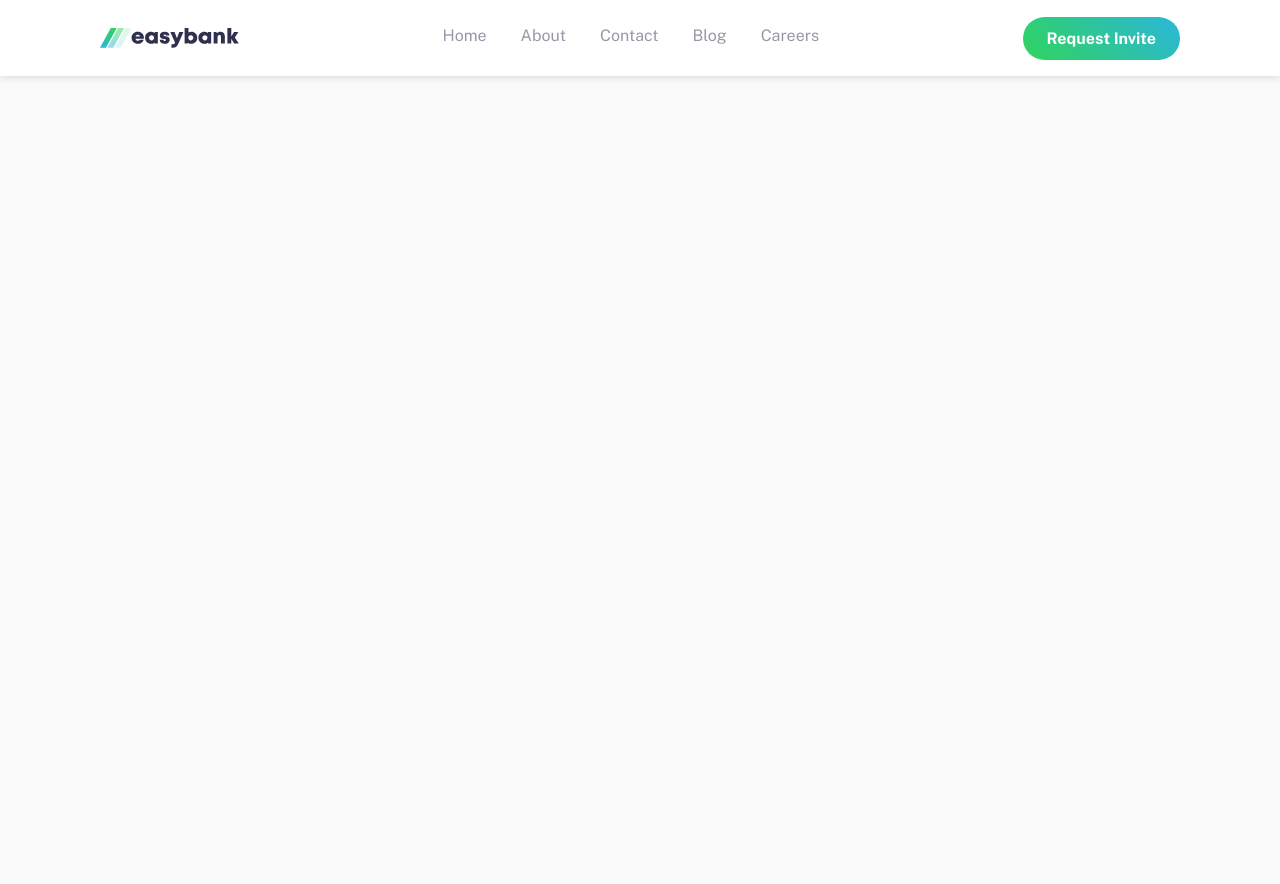
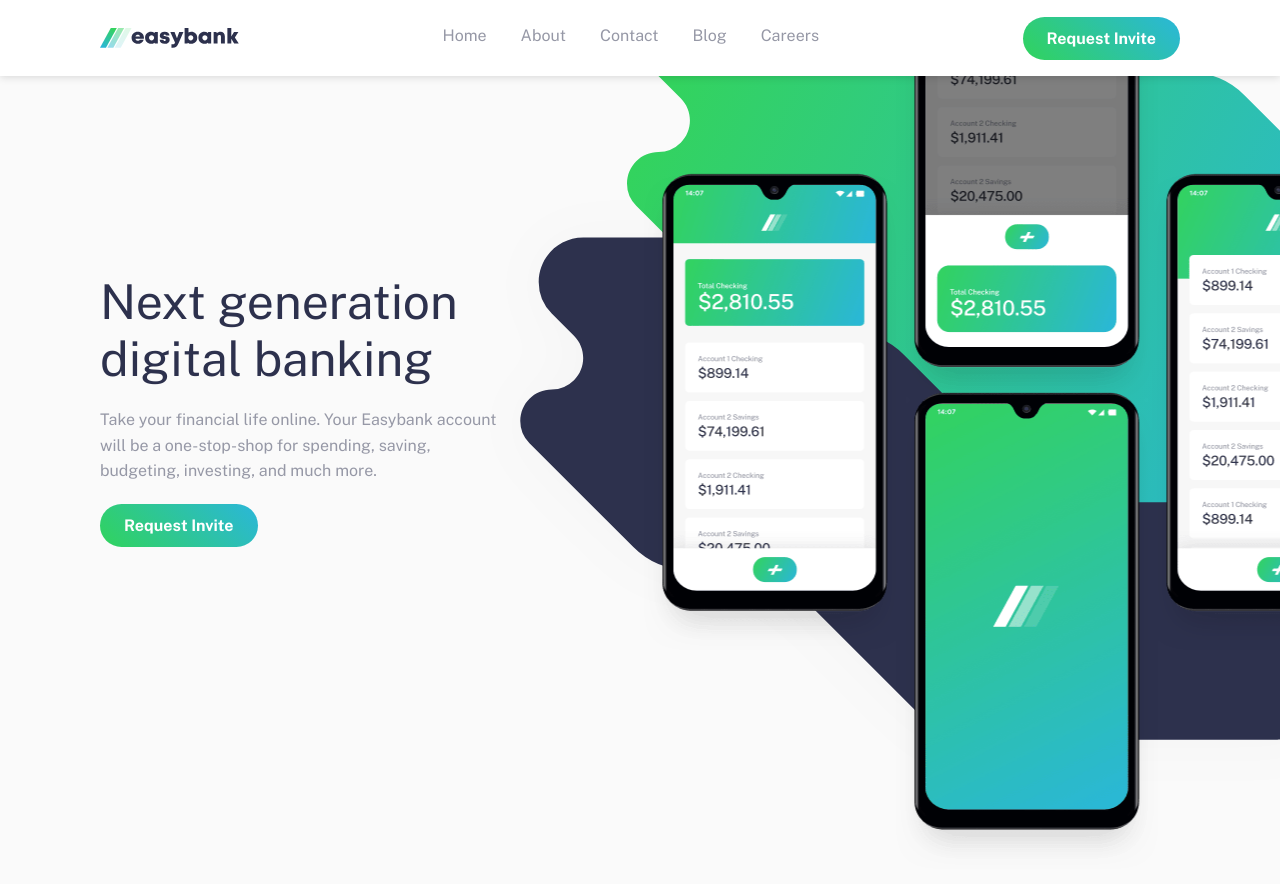
Before and after one commit to giullianoth/EasybankLandingPageMaster_FrontendMentor_React, a React (Vite) app: page / in a window 1280 px wide. Shown: the top 884 px of the page. Before the commit the page ends 800 px from the top, so only its background shows below. Built offline with nearby package versions, Linux system fonts and the light colour scheme.

Commit message:
hero section

```diff
--- a/src/App.jsx
+++ b/src/App.jsx
@@ -1,10 +1,12 @@
 import Header from "./components/page/Header"
+import Hero from "./components/page/Hero"
 
 function App() {
   return (
     <>
       <Header />
       <main>
+        <Hero />
       </main>
     </>
   )
--- /dev/null
+++ b/src/components/page/Hero/Hero.module.css
@@ -0,0 +1,128 @@
+.hero {
+    position: relative;
+    padding-bottom: 80px;
+}
+
+.hero__background {
+    width: 100%;
+    position: relative;
+    max-height: 939px;
+    margin-bottom: -60px;
+}
+
+.hero__background1 img {
+    width: 100%;
+    max-height: 700px;
+}
+
+.hero__background2 {
+    position: absolute;
+    top: 0;
+    left: 0;
+    width: 100%;
+    height: 100%;
+}
+
+.hero__background2 img {
+    width: 100%;
+    max-width: var(--breakpoint-small);
+    margin-inline: auto;
+    margin-top: -70px;
+}
+
+.hero__container {
+    height: 100%;
+    display: flex;
+    justify-content: center;
+    align-items: flex-end;
+    position: relative;
+}
+
+.hero__content {
+    max-width: 460px;
+    text-align: center;
+    margin-top: 20px;
+}
+
+.hero__title {
+    margin-bottom: 20px;
+}
+
+.hero__title h1 {
+    font-size: 2.4em;
+}
+
+.hero__text {
+    margin-bottom: 20px;
+}
+
+@media screen and (min-width: 576px) {
+    .hero__title h1 {
+        font-size: 3em;
+    }
+}
+
+@media screen and (min-width: 992px) {
+    .hero {
+        height: 800px;
+        padding-bottom: 0;
+    }
+
+    .hero__background {
+        width: auto;
+        max-height: none;
+        height: 939px;
+        position: absolute;
+        top: 0;
+        right: 0;
+        margin-bottom: 0;
+        overflow: hidden;
+    }
+
+    .hero__background1 {
+        height: 800px;
+    }
+
+    .hero__background1 img {
+        max-height: none;
+        width: auto;
+        height: 100%;
+        margin-left: auto;
+        transform: translateX(36%);
+    }
+
+    .hero__background2 img {
+        max-width: none;
+        width: auto;
+        height: 939px;
+        margin-right: 0;
+        transform: translateX(34%);
+    }
+
+    .hero__container {
+        height: 100%;
+        justify-content: flex-start;
+        align-items: center;
+    }
+
+    .hero__content {
+        max-width: 400px;
+        text-align: left;
+    }
+}
+
+@media screen and (min-width: 1200px) {
+    .hero__background1 img {
+        transform: translateX(17%);
+    }
+
+    .hero__background2 img {
+        transform: translateX(17%);
+    }
+}
+
+@media screen and (min-width: 1600px) {
+    .hero__content {
+        max-width: 560px;
+    }
+}
--- /dev/null
+++ b/src/components/page/Hero/index.jsx
@@ -0,0 +1,40 @@
+import styles from "./Hero.module.css"
+import mobileBackground from "../../../assets/images/bg-intro-mobile.svg"
+import desktopBackground from "../../../assets/images/bg-intro-desktop.svg"
+import imageMockups from "../../../assets/images/image-mockups.png"
+import Container from "../../common/Container"
+import ButtonCta from "../../common/ButtonCta"
+
+const Hero = () => {
+  return (
+    <section className={styles.hero}>
+      <div className={styles.hero__background}>
+        <div className={styles.hero__background1}>
+          <picture>
+            <source media="(min-width: 992px)" srcSet={desktopBackground} />
+            <img src={mobileBackground} alt="Easybank background" />
+          </picture>
+        </div>
+
+        <div className={styles.hero__background2}>
+          <img src={imageMockups} alt="Easybank" />
+        </div>
+      </div>
+
+      <Container className={styles.hero__container}>
+        <div className={styles.hero__content}>
+          <header className={styles.hero__title}>
+            <h1>Next generation digital banking</h1>
+          </header>
+
+          <p className={styles.hero__text}>Take your financial life online. Your Easybank account will be a one-stop-shop for
+          spending, saving, budgeting, investing, and much more.</p>
+
+          <ButtonCta />
+        </div>
+      </Container>
+    </section>
+  )
+}
+
+export default Hero
```
